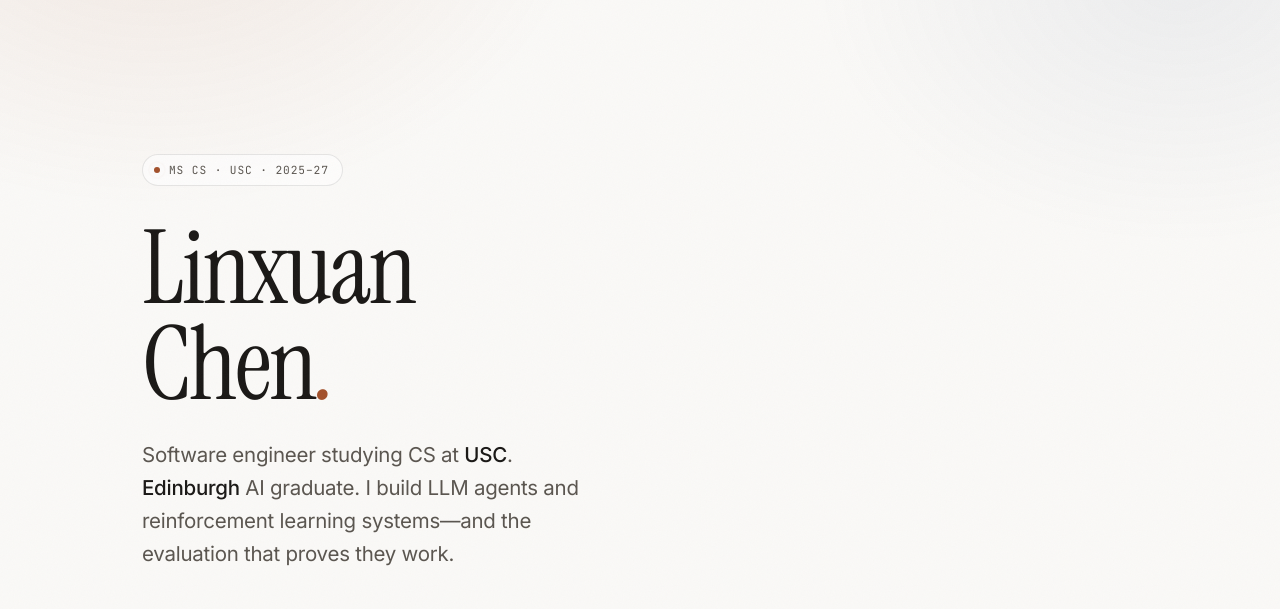
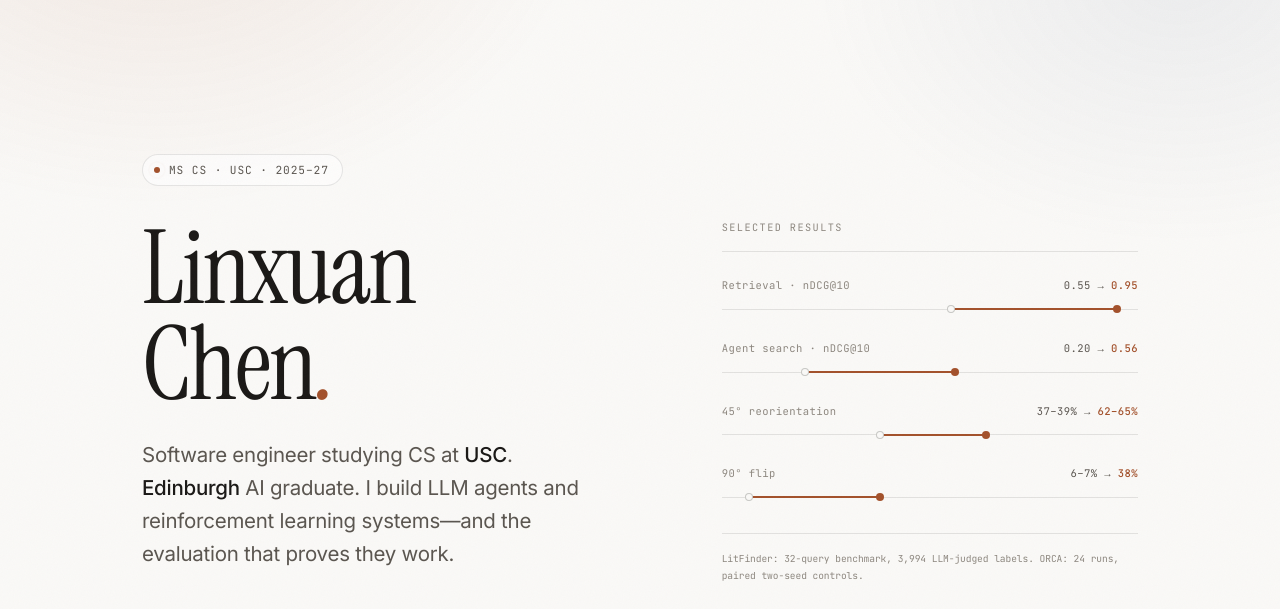
Before and after one commit to LynnUoE/My-portfolio, a plain HTML site: page index.html in a window 1280 px wide. Shown: the part 54-663 px from the top of the page. Drawn offline with Linux system fonts and the light colour scheme.

Commit message:
Fill the hero's empty right half with a measured-results chart
The hero was one column against ~45% dead space. Put a slope chart
there, built only from numbers the CVs actually report.

- Hero becomes a two-column grid; the panel stacks under the text
  below 1040px
- Four before/after pairs on one shared 0-100 scale: retrieval
  nDCG@10 0.55 -> 0.95, agent search 0.20 -> 0.56, 45 deg
  reorientation 37-39% -> 62-65%, 90 deg flip 6-7% -> 38%
- Only the two measured endpoints are drawn per row. The source data
  is a pair, not a series, so there is no interpolated curve to
  mislead anyone
- Range values sit at their midpoint on the track and keep the full
  range in the label
- Lines draw themselves in, staggered 130ms per row; a footnote
  names the benchmark and run counts behind the numbers
- Hero entrance animation now targets .hero-main's children rather
  than .hero's, since the grid changed the child structure

Co-Authored-By: Claude Opus 5 <noreply@anthropic.com>

```diff
--- a/index.html
+++ b/index.html
@@ -377,6 +377,96 @@
   }
   .pill:hover svg { transform: translate(2px, -2px); opacity: 1; }
 
+  .hero-grid {
+    display: grid;
+    grid-template-columns: minmax(0, 1fr) minmax(0, 0.82fr);
+    gap: 4.5rem;
+    align-items: center;
+  }
+
+  /* ---- Hero results panel (slope chart) ----------------------- */
+  .hero-panel { max-width: 420px; }
+  .panel-title {
+    font-family: 'JetBrains Mono', ui-monospace, monospace;
+    font-size: 0.64rem;
+    letter-spacing: 0.14em;
+    text-transform: uppercase;
+    color: var(--text-3);
+    padding-bottom: 0.85rem;
+    border-bottom: 1px solid var(--line);
+    margin-bottom: 1.6rem;
+  }
+
+  .metric { margin-bottom: 1.6rem; }
+  .metric-head {
+    display: flex;
+    justify-content: space-between;
+    align-items: baseline;
+    gap: 1rem;
+    font-family: 'JetBrains Mono', ui-monospace, monospace;
+    font-size: 0.66rem;
+    letter-spacing: 0.04em;
+    color: var(--text-3);
+    margin-bottom: 0.6rem;
+  }
+  .metric-delta { white-space: nowrap; color: var(--text-2); }
+  .metric-delta b { color: var(--accent); font-weight: 500; }
+
+  /* One shared 0-100 scale; only the two measured endpoints are drawn. */
+  .metric-track { position: relative; height: 10px; }
+  .metric-track::before {
+    content: '';
+    position: absolute;
+    left: 0; right: 0; top: 4.5px;
+    height: 1px;
+    background: var(--line);
+  }
+  .metric-fill {
+    position: absolute;
+    top: 4px; height: 2px;
+    border-radius: 1px;
+    left: var(--from);
+    width: calc(var(--to) - var(--from));
+    background: var(--accent);
+    transform: scaleX(0);
+    transform-origin: 0 50%;
+    /* forwards, not backwards: the element's own state is scaleX(0), so a
+       backwards fill would snap the line back to nothing when it finishes. */
+    animation: fillIn 0.9s var(--ease) forwards;
+    animation-delay: calc(0.65s + var(--mi, 0) * 0.13s);
+  }
+  @keyframes fillIn { to { transform: scaleX(1); } }
+
+  .metric-dot {
+    position: absolute;
+    top: 1px;
+    width: 8px; height: 8px;
+    margin-left: -4px;
+    border-radius: 50%;
+  }
+  .metric-from {
+    left: var(--from);
+    background: var(--bg);
+    border: 1.5px solid var(--line-strong);
+  }
+  .metric-to {
+    left: var(--to);
+    background: var(--accent);
+    animation: dotIn 0.45s var(--ease) backwards;
+    animation-delay: calc(1.45s + var(--mi, 0) * 0.13s);
+  }
+  @keyframes dotIn { from { opacity: 0; transform: scale(0.3); } to { opacity: 1; transform: none; } }
+
+  .panel-note {
+    font-family: 'JetBrains Mono', ui-monospace, monospace;
+    font-size: 0.6rem;
+    line-height: 1.75;
+    color: var(--text-3);
+    padding-top: 1.1rem;
+    border-top: 1px solid var(--line);
+    margin-top: 1.9rem;
+  }
+
   .scroll-cue {
     margin-top: 5.5rem;
     display: flex;
@@ -865,16 +955,24 @@
     from { opacity: 0; transform: translateY(14px); }
     to   { opacity: 1; transform: none; }
   }
-  .hero > * { animation: riseIn 0.9s var(--ease) backwards; }
-  .hero > *:nth-child(1) { animation-delay: 0.05s; }
-  .hero > *:nth-child(2) { animation-delay: 0.14s; }
-  .hero > *:nth-child(3) { animation-delay: 0.23s; }
-  .hero > *:nth-child(4) { animation-delay: 0.32s; }
-  .hero > *:nth-child(5) { animation-delay: 0.44s; }
+  .hero-main > *, .hero-panel, .hero > .scroll-cue {
+    animation: riseIn 0.9s var(--ease) backwards;
+  }
+  .hero-main > *:nth-child(1) { animation-delay: 0.05s; }
+  .hero-main > *:nth-child(2) { animation-delay: 0.14s; }
+  .hero-main > *:nth-child(3) { animation-delay: 0.23s; }
+  .hero-main > *:nth-child(4) { animation-delay: 0.32s; }
+  .hero-panel { animation-delay: 0.40s; }
+  .hero > .scroll-cue { animation-delay: 0.52s; }
 
   /* ============================================================
      RESPONSIVE
      ============================================================ */
+  @media (max-width: 1040px) {
+    .hero-grid { grid-template-columns: 1fr; gap: 3.2rem; align-items: start; }
+    .hero-panel { max-width: 460px; }
+  }
+
   @media (max-width: 860px) {
     .sec-grid { grid-template-columns: 1fr; gap: 1.8rem; }
     .sec-rail { position: static; }
@@ -934,6 +1032,9 @@
        an explicit resting state when motion is off. */
     .sec-rail-line, .edu::before { transform: none; }
     .skills.in .skill { animation: none; }
+    /* These carry long delays, which the duration override does not zero. */
+    .metric-fill { animation: none; transform: none; }
+    .metric-to { animation: none; }
   }
 </style>
 </head>
@@ -971,6 +1072,8 @@
 
 <!-- ===================== HERO ===================== -->
 <header class="hero" id="top">
+ <div class="hero-grid">
+  <div class="hero-main">
   <div class="status">
     <span class="status-dot" aria-hidden="true"></span>
     MS CS &middot; USC &middot; 2025&ndash;27
@@ -998,8 +1101,67 @@
       <svg viewBox="0 0 12 12" fill="none" stroke="currentColor" stroke-width="1.6" stroke-linecap="round" stroke-linejoin="round" aria-hidden="true"><path d="M2.5 9.5 9.5 2.5M4 2.5h5.5V8"/></svg>
     </a>
   </div>
-
-  <div class="scroll-cue">Scroll</div>
+  </div>
+
+  <aside class="hero-panel" aria-label="Selected measured results">
+    <div class="panel-title">Selected results</div>
+
+    <div class="metric" style="--mi:0">
+      <div class="metric-head">
+        <span>Retrieval &middot; nDCG@10</span>
+        <span class="metric-delta">0.55 &rarr; <b>0.95</b></span>
+      </div>
+      <div class="metric-track" style="--from:55%; --to:95%">
+        <span class="metric-fill"></span>
+        <span class="metric-dot metric-from"></span>
+        <span class="metric-dot metric-to"></span>
+      </div>
+    </div>
+
+    <div class="metric" style="--mi:1">
+      <div class="metric-head">
+        <span>Agent search &middot; nDCG@10</span>
+        <span class="metric-delta">0.20 &rarr; <b>0.56</b></span>
+      </div>
+      <div class="metric-track" style="--from:20%; --to:56%">
+        <span class="metric-fill"></span>
+        <span class="metric-dot metric-from"></span>
+        <span class="metric-dot metric-to"></span>
+      </div>
+    </div>
+
+    <div class="metric" style="--mi:2">
+      <div class="metric-head">
+        <span>45&deg; reorientation</span>
+        <span class="metric-delta">37&ndash;39% &rarr; <b>62&ndash;65%</b></span>
+      </div>
+      <div class="metric-track" style="--from:38%; --to:63.5%">
+        <span class="metric-fill"></span>
+        <span class="metric-dot metric-from"></span>
+        <span class="metric-dot metric-to"></span>
+      </div>
+    </div>
+
+    <div class="metric" style="--mi:3">
+      <div class="metric-head">
+        <span>90&deg; flip</span>
+        <span class="metric-delta">6&ndash;7% &rarr; <b>38%</b></span>
+      </div>
+      <div class="metric-track" style="--from:6.5%; --to:38%">
+        <span class="metric-fill"></span>
+        <span class="metric-dot metric-from"></span>
+        <span class="metric-dot metric-to"></span>
+      </div>
+    </div>
+
+    <p class="panel-note">
+      LitFinder: 32-query benchmark, 3,994 LLM-judged labels.
+      ORCA: 24 runs, paired two-seed controls.
+    </p>
+  </aside>
+ </div>
+
+ <div class="scroll-cue">Scroll</div>
 </header>
 
 <!-- ===================== ABOUT ===================== -->
```
